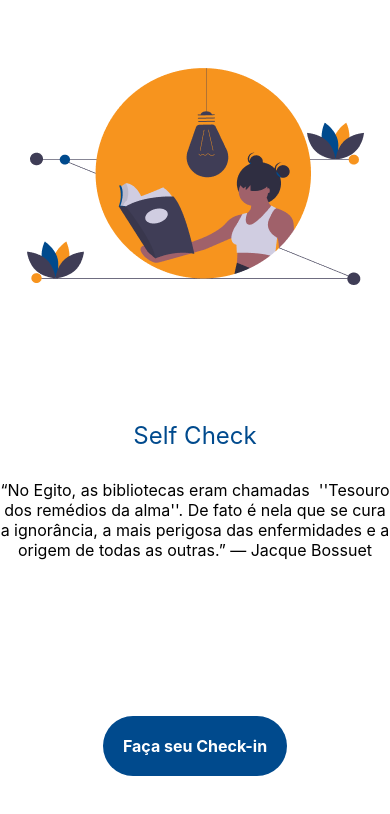
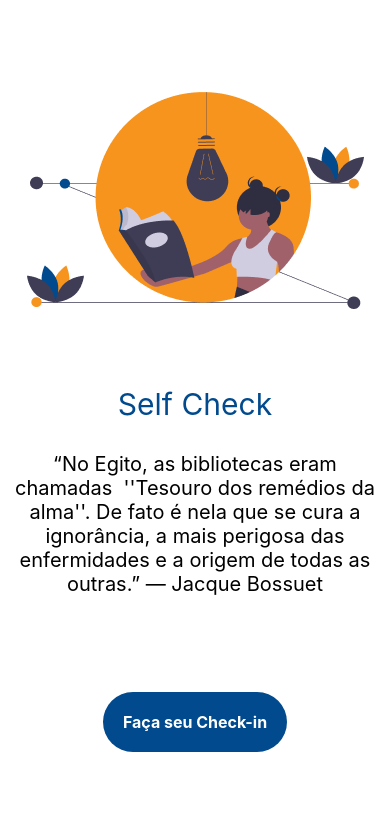
Before and after one commit to amandacaladoac/SelfCheck-ReactNative, a React Native app in the folder selfcheck/: screen / in a window 390 px wide. Shown: the top 814 px of the page. Built offline with nearby package versions, Linux system fonts and the light colour scheme.

Commit message:
add imagens

```diff
--- a/selfcheck/App.js
+++ b/selfcheck/App.js
@@ -33,7 +33,8 @@ const styles = StyleSheet.create({
     flex: 1,
     backgroundColor: '#fff',
     alignItems: 'center',
-    justifyContent: 'space-around',
+    justifyContent: 'space-evenly',
+    padding: 15,
   },
   textoInicio: {
     alignItems: 'center',
@@ -41,13 +42,13 @@ const styles = StyleSheet.create({
     gap: 30,
   },
   heading: {
-    fontSize: 24,
+    fontSize: 30,
     fontWeight: 'normal',
     color: '#004A8D',
 
   },
   subheading: {
-    fontSize: 16,
+    fontSize: 20,
     textAlign: 'center',
     color: '#000000', // Define a cor do texto como preto
   },
```
